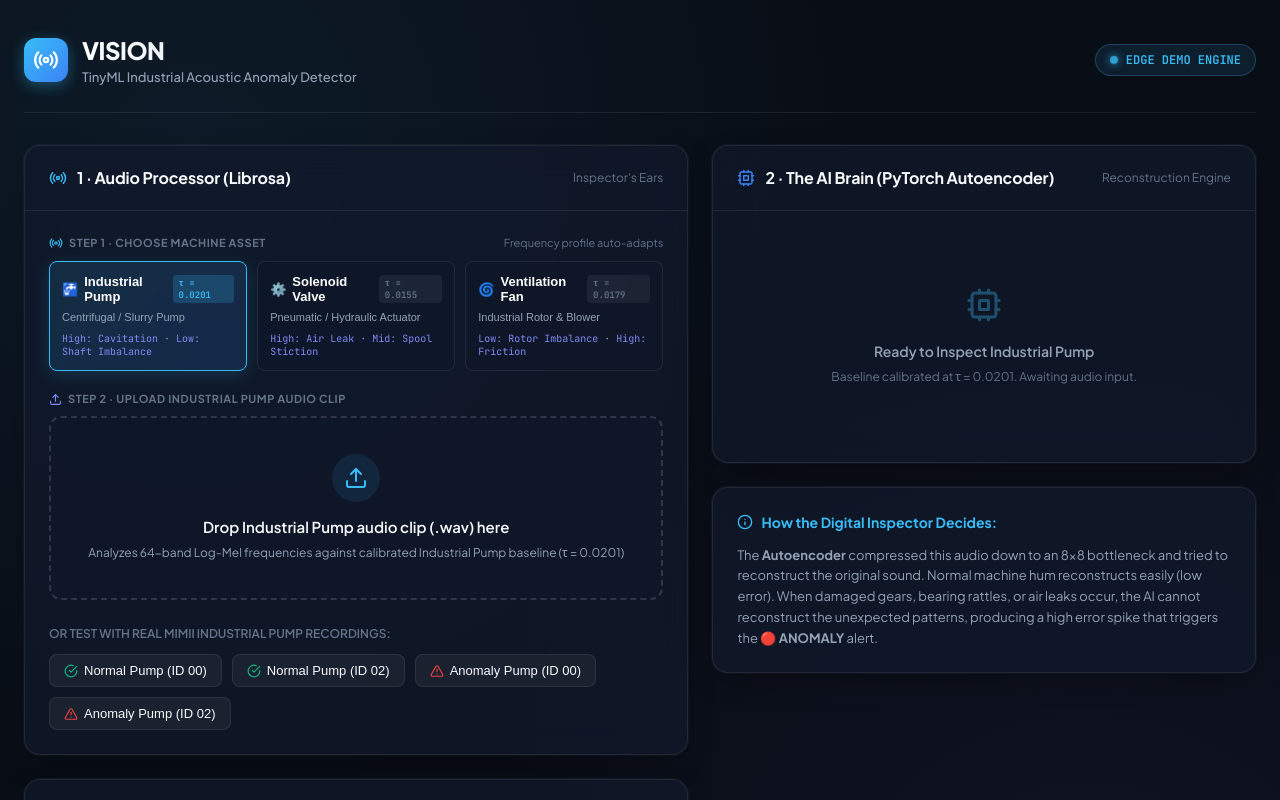
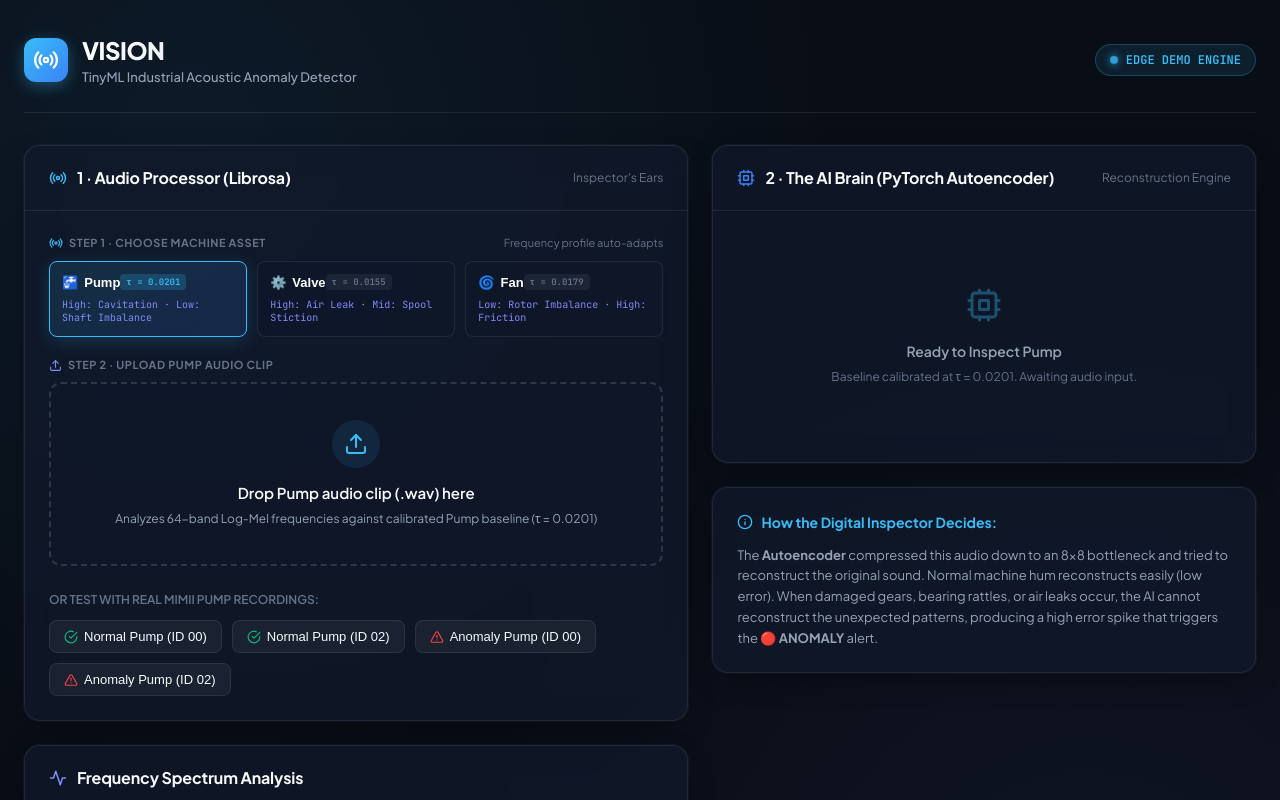
Before and after one commit to Hunter-of-pros/vision, a React (Vite) app in the folder frontend/: page / in a window 1280 px wide. Shown: the top 800 px of the page. Built offline with nearby package versions, Linux system fonts and the light colour scheme; no server answers; the HTML template or start-up script is replaced by a standard one.

Commit message:
style: simplify machine labels to pump, valve, and fan

```diff
--- a/frontend/src/App.jsx
+++ b/frontend/src/App.jsx
@@ -159,7 +159,7 @@ export default function App() {
                 <div style={{ textAlign: 'center', padding: '52px 20px', color: 'var(--text-muted)' }}>
                   <Cpu size={36} color="var(--accent-cyan)" style={{ opacity: 0.35, marginBottom: '12px' }} />
                   <div style={{ fontSize: '14px', fontWeight: 600, color: 'var(--text-secondary)' }}>
-                    Ready to Inspect {selectedMachine === 'pump' ? 'Industrial Pump' : selectedMachine === 'valve' ? 'Solenoid Valve' : 'Ventilation Fan'}
+                    Ready to Inspect {selectedMachine === 'pump' ? 'Pump' : selectedMachine === 'valve' ? 'Valve' : 'Fan'}
                   </div>
                   <div style={{ fontSize: '12px', marginTop: '6px', color: 'var(--text-muted)' }}>
                     Baseline calibrated at τ = {selectedMachine === 'pump' ? '0.0201' : selectedMachine === 'valve' ? '0.0155' : '0.0179'}. Awaiting audio input.
--- a/frontend/src/components/AudioUploader.jsx
+++ b/frontend/src/components/AudioUploader.jsx
@@ -4,9 +4,8 @@ import { Upload, AlertTriangle, CheckCircle, Cpu, Radio } from 'lucide-react';
 const MACHINE_OPTIONS = [
   {
     id: 'pump',
-    name: 'Industrial Pump',
+    name: 'Pump',
     icon: '🚰',
-    subtitle: 'Centrifugal / Slurry Pump',
     freqFocus: 'High: Cavitation · Low: Shaft Imbalance',
     thresholdText: 'τ = 0.0201',
     samples: [
@@ -18,9 +17,8 @@ const MACHINE_OPTIONS = [
   },
   {
     id: 'valve',
-    name: 'Solenoid Valve',
+    name: 'Valve',
     icon: '⚙️',
-    subtitle: 'Pneumatic / Hydraulic Actuator',
     freqFocus: 'High: Air Leak · Mid: Spool Stiction',
     thresholdText: 'τ = 0.0155',
     samples: [
@@ -32,9 +30,8 @@ const MACHINE_OPTIONS = [
   },
   {
     id: 'fan',
-    name: 'Ventilation Fan',
+    name: 'Fan',
     icon: '🌀',
-    subtitle: 'Industrial Rotor & Blower',
     freqFocus: 'Low: Rotor Imbalance · High: Friction',
     thresholdText: 'τ = 0.0179',
     samples: [
@@ -120,7 +117,6 @@ export default function AudioUploader({
                   </span>
                   <span className="machine-card-badge">{m.thresholdText}</span>
                 </div>
-                <div className="machine-card-sub">{m.subtitle}</div>
                 <div className="machine-card-freq">{m.freqFocus}</div>
               </button>
             );
```
Also changed, not shown: 1 other file (tests, documents, lock files or other folders).
